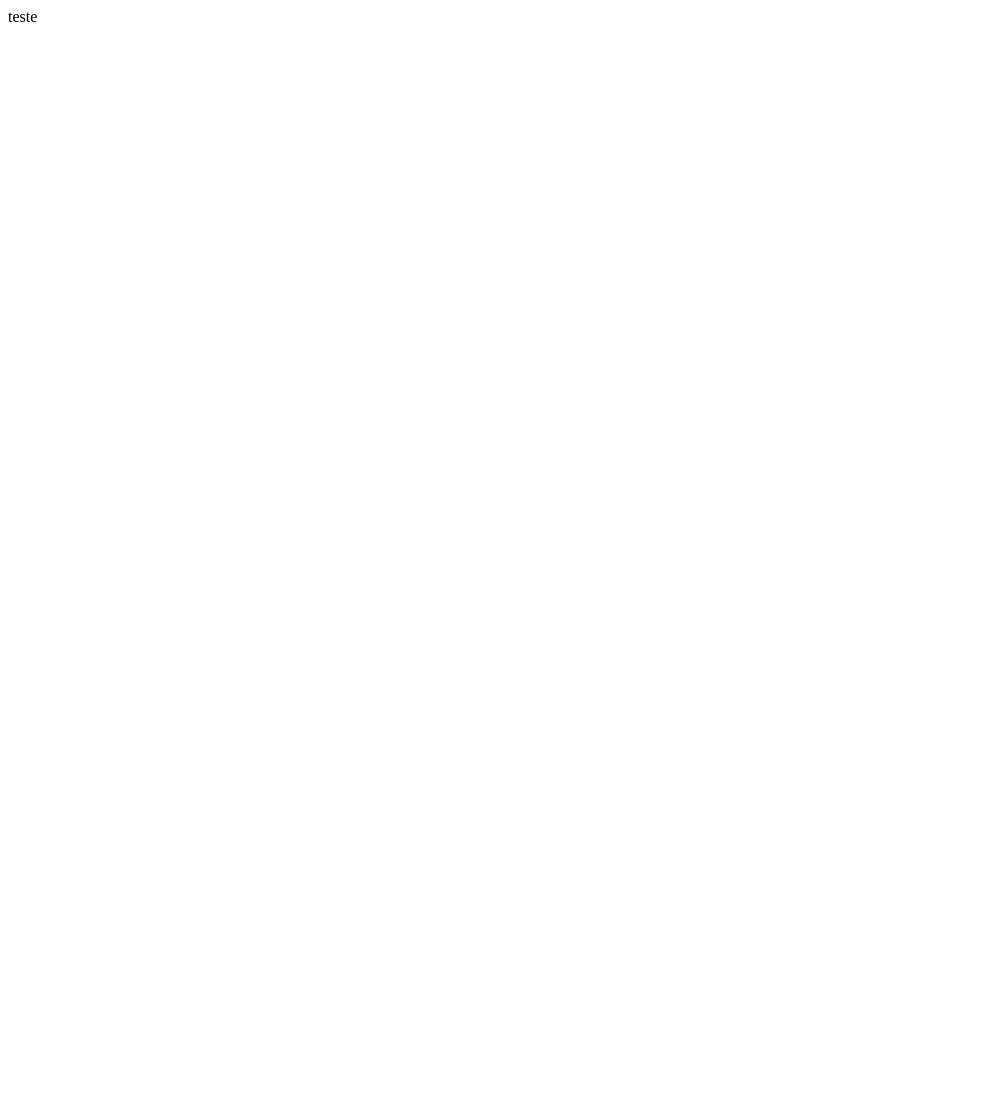
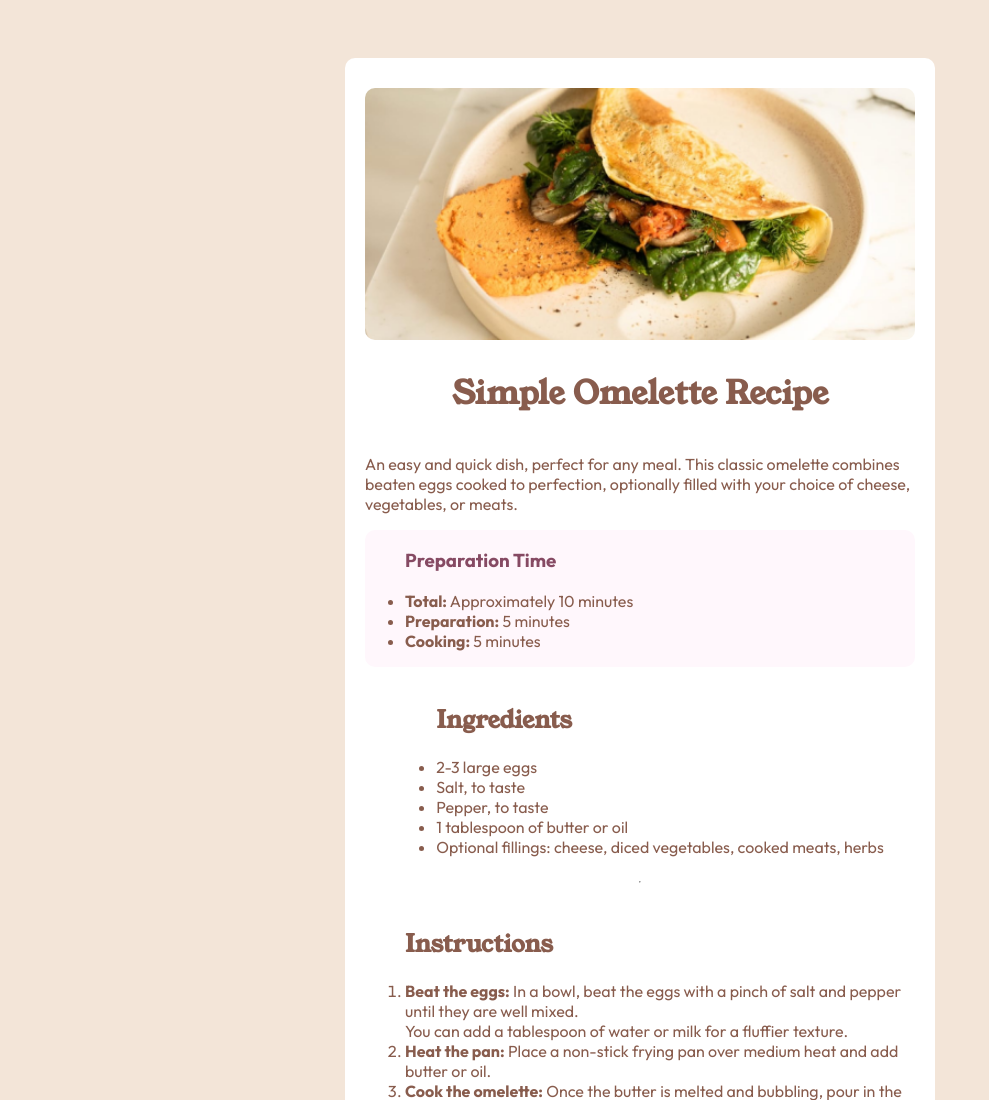
Before and after one commit to JesusNetto/omelette-vercel, a plain HTML site: page index.html in a window 1280 px wide. Shown: the top 1100 px of the page, without its empty margins (0-989 px from the left). Before the commit the page ends 800 px from the top, so only its background shows below. Drawn offline with Linux system fonts and the light colour scheme.

Commit message:
changing-index

```diff
--- a/index.html
+++ b/index.html
@@ -1,11 +1,56 @@
 <!DOCTYPE html>
-<html lang="en">
+<html lang="pt-BR">
 <head>
     <meta charset="UTF-8">
     <meta name="viewport" content="width=device-width, initial-scale=1.0">
-    <title>Document</title>
+    <title>Omelette</title>
+    <link rel="preconnect" href="https://fonts.googleapis.com">
+<link rel="preconnect" href="https://fonts.gstatic.com" crossorigin>
+<link href="https://fonts.googleapis.com/css2?family=Outfit:wght@100..900&family=Young+Serif&display=swap" rel="stylesheet">
+    <link rel="preconnect" href="https://fonts.googleapis.com">
+<link rel="preconnect" href="https://fonts.gstatic.com" crossorigin>
+<link href="https://fonts.googleapis.com/css2?family=Young+Serif&display=swap" rel="stylesheet">
+    <link rel="stylesheet" href="style.css">
+    <link rel="icon" type="image/png" sizes="32x32" href="favicon-32x32.png">
 </head>
 <body>
-    teste
+    <div class="container" id="content">
+        <img id="imagem" src="Front End Mentor challenges/images/image-omelette.webp" alt="Imagem de Omelete" style="object-fit: contain;">
+        <h1>Simple Omelette Recipe</h1>
+        <p>An easy and quick dish, perfect for any meal. This classic omelette combines beaten eggs cooked
+            to perfection, optionally filled with your choice of cheese, vegetables, or meats.</p>
+            <section id="prepTime">
+                <ul><h3>Preparation Time</h3>
+                    <li><strong>Total:</strong> Approximately 10 minutes</li>
+                    <li><strong>Preparation:</strong> 5 minutes</li>
+                    <li><strong>Cooking:</strong> 5 minutes</li>
+                </ul>
+            </section>
+        <ul><h2 class="titulo">Ingredients</h2>
+            <li>2-3 large eggs</li>
+            <li>Salt, to taste</li>
+            <li>Pepper, to taste</li>
+            <li>1 tablespoon of butter or oil</li>
+            <li>Optional fillings: cheese, diced vegetables, cooked meats, herbs</li>
+        </ul>
+        <hr><!linha solida para separar -->
+        <ol> <h2 class="titulo">Instructions</h2>
+            <Strong><li>Beat the eggs:</Strong> In a bowl, beat the eggs with a pinch of salt and pepper until they are well mixed. <br>You can add a tablespoon of water or milk for a fluffier texture.</li>
+            <strong><li>Heat the pan:</strong> Place a non-stick frying pan over medium heat and add butter or oil.</li>
+            <strong><li>Cook the omelette:</strong> Once the butter is melted and bubbling, pour in the eggs. Tilt the pan to ensure the eggs evenly coat the surface.</li>
+            <strong><li>Add fillings (optional):</strong> When the eggs begin to set at the edges but are still slightly runny in the middle, sprinkle your chosen fillings over one half of the omelette.</li>
+            <strong><li>Fold and serve:</strong> As the omelette continues to cook, carefully lift one edge and fold it over the fillings. Let it cook for another minute, then slide it onto a plate.</li>
+            <strong><li>Enjoy:</strong> Serve hot, with additional salt and pepper if needed.</li>
+        </ol>
+        <hr><!linha solida para separar -->
+        <ul class="nutri">
+            <h1>Nutrition</h1>
+            The table below shows nutritional values per serving without the additional fillings. <br>
+                <li class="li"> Calories <strong>277kcal</strong></li>
+                <li class="li">Carbs <strong>0g</strong></li>
+                <li class="li">Protein <strong>20g</strong></li>
+                <li class="li">Fat <strong>22g</strong></li>
+        </ul>
+    </div>
 </body>
 </html>
```
